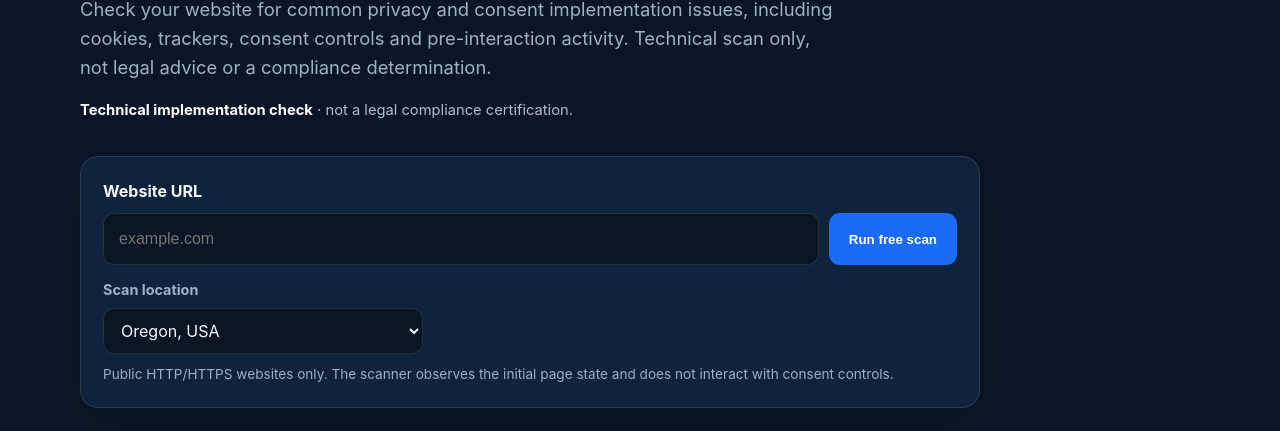
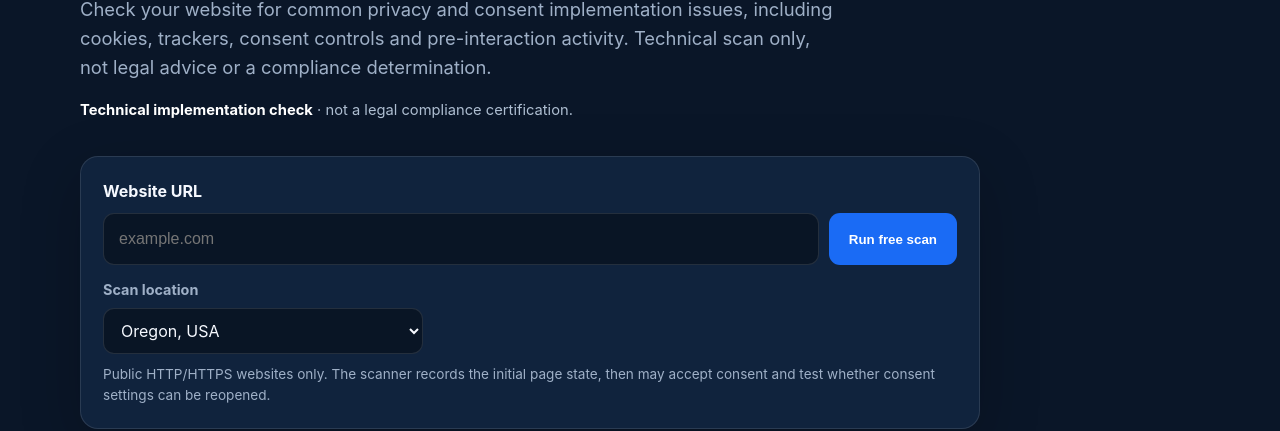
Before and after one commit to syncops24-sketch/plainprivacy-scanner, a website: page public/index.html in a window 1280 px wide. Shown: the part 370-801 px from the top of the page. Drawn offline with Linux system fonts and the light colour scheme.

Commit message:
Add post-consent settings reopening test: public/index.html

```diff
--- a/public/index.html
+++ b/public/index.html
@@ -65,7 +65,7 @@
             <option value="br">Brazil</option>
           </select>
         </div>
-        <p class="fineprint">Public HTTP/HTTPS websites only. The scanner observes the initial page state and does not interact with consent controls.</p>
+        <p class="fineprint">Public HTTP/HTTPS websites only. The scanner records the initial page state, then may accept consent and test whether consent settings can be reopened.</p>
       </form>
 
       <div id="progress" class="progress hidden" role="status" aria-live="polite">
```
